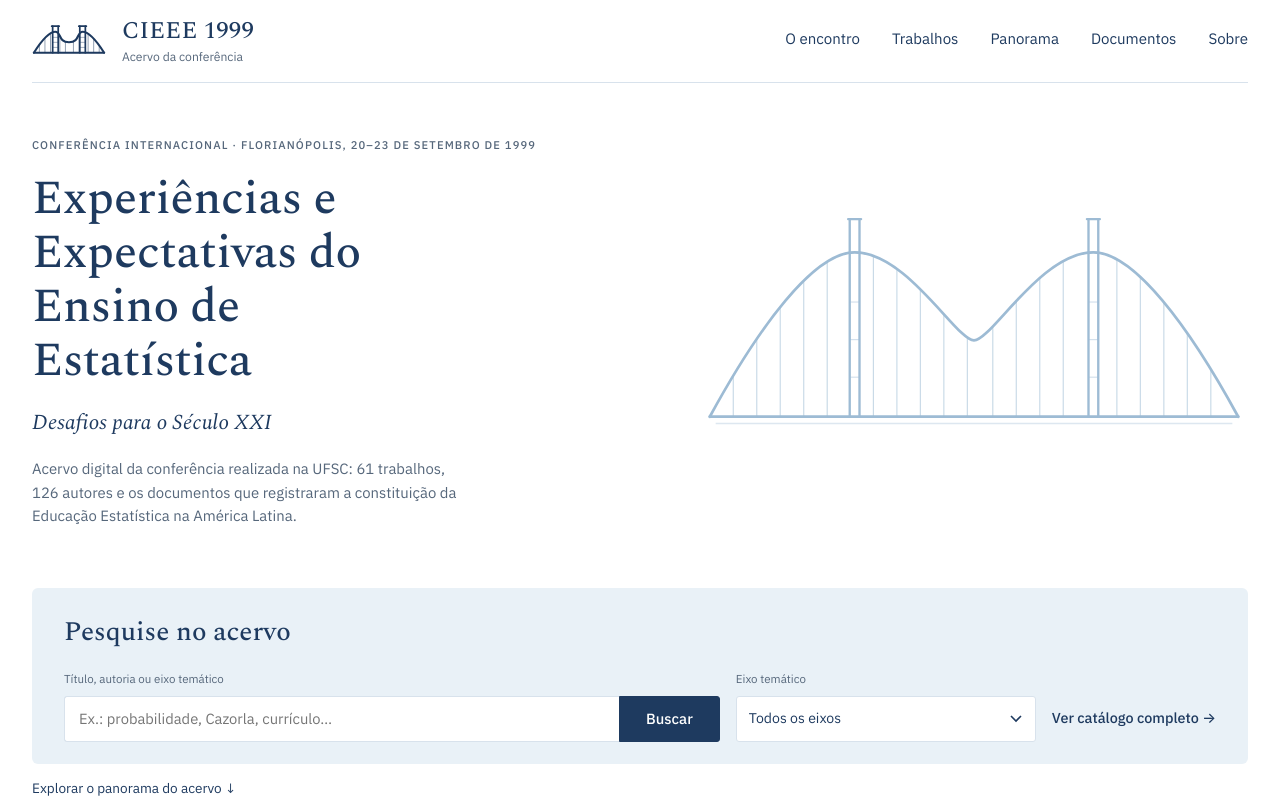
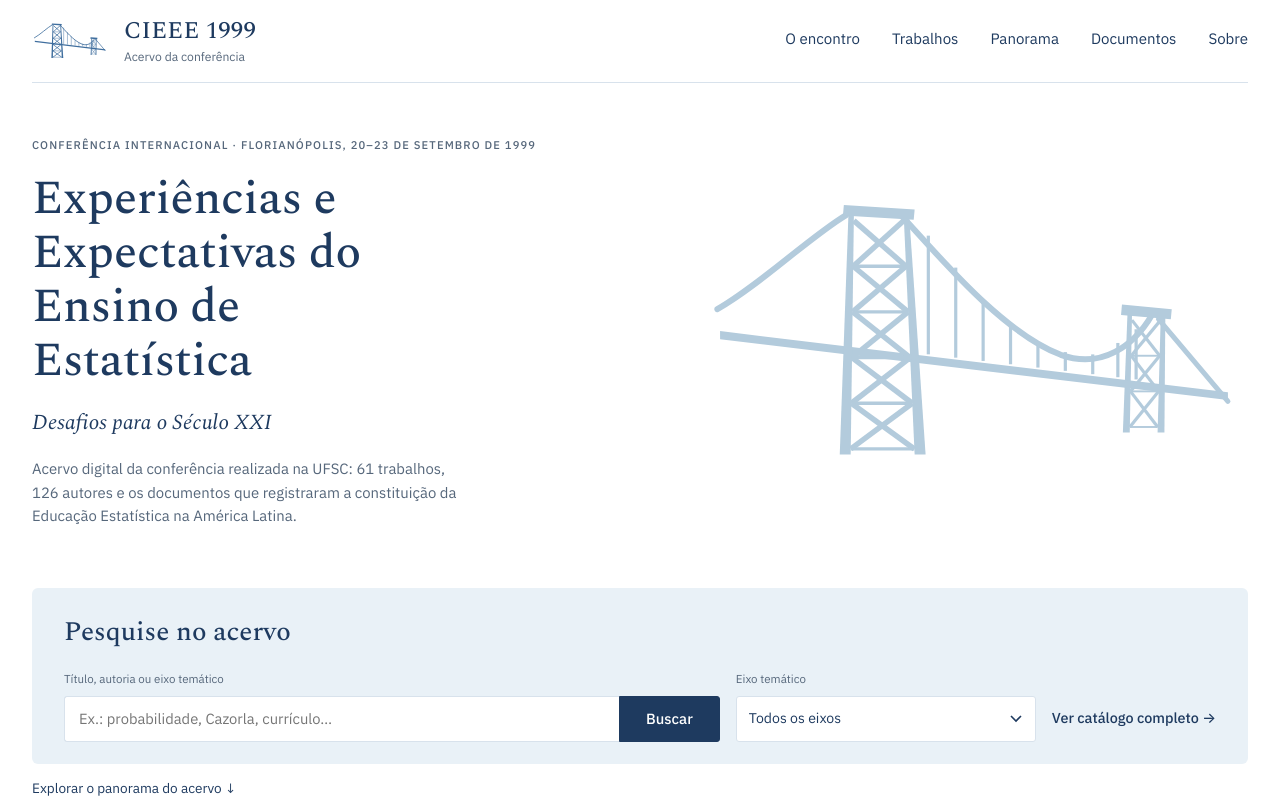
Before and after one commit to gerlansilva/acervo-educacao-estatistica-1999, a plain HTML site: page index.html in a window 1280 px wide. Shown: the top 803 px of the page. Drawn offline with nearby package versions, Linux system fonts and the light colour scheme.

Commit message:
Adota a ponte em perspectiva como marca do acervo
- Substitui a marca provisória pelo desenho da ponte (referência à Ponte Hercílio Luz)
- Mantém a mesma arte, em tom claro, na ilustração do hero

```diff
--- a/index.html
+++ b/index.html
@@ -58,7 +58,7 @@ a{color: inherit;}
   padding: 18px 0;
 }
 .brand{display:flex; align-items:center; gap:16px; text-decoration:none;}
-.brand-mark{width:74px; height:36px; flex:none; color:var(--navy); display:block;}
+.brand-mark{width:76px; height:38px; flex:none; display:block;}
 .brand-text{display:flex; flex-direction:column; line-height:1.15; flex:none;}
 .brand-text strong, .brand-text small{white-space:nowrap;}
 .brand-text strong{font-family:var(--serif); font-weight:500; font-size:1.5rem; letter-spacing:0.01em;}
@@ -91,7 +91,7 @@ a{color: inherit;}
   font-size: 0.93rem; color: var(--muted); margin-top: 16px; max-width: 48ch;
 }
 .hero-art{display:flex; justify-content:flex-end; align-items:center; min-width:0;}
-.hero-art svg{width:100%; max-width:560px; height:auto; color:var(--art);}
+.hero-art svg{width:100%; max-width:560px; height:auto;}
 
 /* ---------- painel de busca ---------- */
 .search-panel{
@@ -391,29 +391,50 @@ footer{padding: 52px 0 64px;}
 
   <header class="site-header" id="topo">
     <a class="brand" href="#topo" aria-label="CIEEE 1999 — Acervo da conferência">
-      <svg class="brand-mark" viewBox="0 0 120 58" fill="none" aria-hidden="true">
-<path d="M3 48H117" stroke="currentColor" stroke-width="3.4" stroke-linecap="round"/>
-<path d="M3 48C14.9 29.3 28.2 14 38 14C47.7 14 42 31 60 31C78 31 72.3 14 82 14C91.8 14 105.1 29.3 117 48" stroke="currentColor" stroke-width="3.4" stroke-linecap="round"/>
-<path d="M12 34.9V48" stroke="currentColor" stroke-width="1.4" opacity="0.55"/>
-<path d="M21 24.3V48" stroke="currentColor" stroke-width="1.4" opacity="0.55"/>
-<path d="M30 16.7V48" stroke="currentColor" stroke-width="1.4" opacity="0.55"/>
-<path d="M45.2 21V48" stroke="currentColor" stroke-width="1.4" opacity="0.55"/>
-<path d="M54.2 30.2V48" stroke="currentColor" stroke-width="1.4" opacity="0.55"/>
-<path d="M67.2 29.7V48" stroke="currentColor" stroke-width="1.4" opacity="0.55"/>
-<path d="M76.2 18V48" stroke="currentColor" stroke-width="1.4" opacity="0.55"/>
-<path d="M91 17.4V48" stroke="currentColor" stroke-width="1.4" opacity="0.55"/>
-<path d="M100 25.3V48" stroke="currentColor" stroke-width="1.4" opacity="0.55"/>
-<path d="M109 36.3V48" stroke="currentColor" stroke-width="1.4" opacity="0.55"/>
-<path d="M33.5 48V5M42.5 48V5" stroke="currentColor" stroke-width="2.8" stroke-linecap="round"/>
-<path d="M31.9 5H44.1" stroke="currentColor" stroke-width="2.8" stroke-linecap="round"/>
-<path d="M33.5 23.1H42.5" stroke="currentColor" stroke-width="1.4" opacity="0.45"/>
-<path d="M33.5 31.2H42.5" stroke="currentColor" stroke-width="1.4" opacity="0.45"/>
-<path d="M33.5 39.4H42.5" stroke="currentColor" stroke-width="1.4" opacity="0.45"/>
-<path d="M77.5 48V5M86.5 48V5" stroke="currentColor" stroke-width="2.8" stroke-linecap="round"/>
-<path d="M75.9 5H88.1" stroke="currentColor" stroke-width="2.8" stroke-linecap="round"/>
-<path d="M77.5 23.1H86.5" stroke="currentColor" stroke-width="1.4" opacity="0.45"/>
-<path d="M77.5 31.2H86.5" stroke="currentColor" stroke-width="1.4" opacity="0.45"/>
-<path d="M77.5 39.4H86.5" stroke="currentColor" stroke-width="1.4" opacity="0.45"/>
+      <svg class="brand-mark" viewBox="0 0 1200 600" fill="none" xmlns="http://www.w3.org/2000/svg">
+<line x1="500" y1="89.0" x2="500" y2="348.9" stroke="#3F6E9E" stroke-width="7"/>
+<line x1="560" y1="159.0" x2="560" y2="356.2" stroke="#3F6E9E" stroke-width="7"/>
+<line x1="620" y1="229.0" x2="620" y2="363.4" stroke="#3F6E9E" stroke-width="7"/>
+<line x1="680" y1="284.0" x2="680" y2="370.6" stroke="#3F6E9E" stroke-width="7"/>
+<line x1="740" y1="324.0" x2="740" y2="377.9" stroke="#3F6E9E" stroke-width="7"/>
+<line x1="800" y1="344.0" x2="800" y2="385.1" stroke="#3F6E9E" stroke-width="7"/>
+<line x1="860" y1="349.0" x2="860" y2="392.3" stroke="#3F6E9E" stroke-width="7"/>
+<line x1="915" y1="324.0" x2="915" y2="399.0" stroke="#3F6E9E" stroke-width="7"/>
+<line x1="955" y1="294.0" x2="955" y2="403.8" stroke="#3F6E9E" stroke-width="7"/>
+<path d="M38 250 C130 198 240 92 320 44" stroke="#3F6E9E" stroke-width="13" stroke-linecap="round"/>
+<path d="M442 46 C520 130 660 300 790 350 C880 382 950 330 990 262" stroke="#3F6E9E" stroke-width="13" stroke-linecap="round"/>
+<path d="M1004 272 L1156 452" stroke="#3F6E9E" stroke-width="11" stroke-linecap="round"/>
+<polygon points="926,520 941,520 946,262 936,262" fill="#3F6E9E"/>
+<polygon points="1017,520 1002,520 1009,262 1019,262" fill="#3F6E9E"/>
+<polygon points="924,240 1033,250 1031,272 922,263" fill="#3F6E9E"/>
+<line x1="945.8" y1="274.0" x2="1006.6" y2="352.0" stroke="#3F6E9E" stroke-width="7"/>
+<line x1="1008.7" y1="274.0" x2="944.3" y2="352.0" stroke="#3F6E9E" stroke-width="7"/>
+<line x1="944.3" y1="352.0" x2="1006.6" y2="352.0" stroke="#3F6E9E" stroke-width="4.2"/>
+<line x1="944.3" y1="352.0" x2="1004.4" y2="430.0" stroke="#3F6E9E" stroke-width="7"/>
+<line x1="1006.6" y1="352.0" x2="942.7" y2="430.0" stroke="#3F6E9E" stroke-width="7"/>
+<line x1="942.7" y1="430.0" x2="1004.4" y2="430.0" stroke="#3F6E9E" stroke-width="4.2"/>
+<line x1="942.7" y1="430.0" x2="1002.3" y2="508.0" stroke="#3F6E9E" stroke-width="7"/>
+<line x1="1004.4" y1="430.0" x2="941.2" y2="508.0" stroke="#3F6E9E" stroke-width="7"/>
+<line x1="941.2" y1="508.0" x2="1002.3" y2="508.0" stroke="#3F6E9E" stroke-width="4.2"/>
+<polygon points="44,298 1156,432 1156,449 44,316" fill="#3F6E9E"/>
+<polygon points="306,568 330,568 337,44 325,44" fill="#3F6E9E"/>
+<polygon points="494,568 470,568 446,44 458,44" fill="#3F6E9E"/>
+<polygon points="315,22 470,32 468,54 313,45" fill="#3F6E9E"/>
+<line x1="336.8" y1="56.0" x2="451.1" y2="156.0" stroke="#3F6E9E" stroke-width="12"/>
+<line x1="446.5" y1="56.0" x2="335.5" y2="156.0" stroke="#3F6E9E" stroke-width="12"/>
+<line x1="335.5" y1="156.0" x2="451.1" y2="156.0" stroke="#3F6E9E" stroke-width="7.199999999999999"/>
+<line x1="335.5" y1="156.0" x2="455.7" y2="256.0" stroke="#3F6E9E" stroke-width="12"/>
+<line x1="451.1" y1="156.0" x2="334.2" y2="256.0" stroke="#3F6E9E" stroke-width="12"/>
+<line x1="334.2" y1="256.0" x2="455.7" y2="256.0" stroke="#3F6E9E" stroke-width="7.199999999999999"/>
+<line x1="334.2" y1="256.0" x2="460.3" y2="356.0" stroke="#3F6E9E" stroke-width="12"/>
+<line x1="455.7" y1="256.0" x2="332.8" y2="356.0" stroke="#3F6E9E" stroke-width="12"/>
+<line x1="332.8" y1="356.0" x2="460.3" y2="356.0" stroke="#3F6E9E" stroke-width="7.199999999999999"/>
+<line x1="332.8" y1="356.0" x2="464.9" y2="456.0" stroke="#3F6E9E" stroke-width="12"/>
+<line x1="460.3" y1="356.0" x2="331.5" y2="456.0" stroke="#3F6E9E" stroke-width="12"/>
+<line x1="331.5" y1="456.0" x2="464.9" y2="456.0" stroke="#3F6E9E" stroke-width="7.199999999999999"/>
+<line x1="331.5" y1="456.0" x2="469.5" y2="556.0" stroke="#3F6E9E" stroke-width="12"/>
+<line x1="464.9" y1="456.0" x2="330.2" y2="556.0" stroke="#3F6E9E" stroke-width="12"/>
+<line x1="330.2" y1="556.0" x2="469.5" y2="556.0" stroke="#3F6E9E" stroke-width="7.199999999999999"/>
 </svg>
       <span class="brand-text">
         <strong>CIEEE 1999</strong>
@@ -438,39 +459,50 @@ footer{padding: 52px 0 64px;}
       <p class="lede">Acervo digital da conferência realizada na UFSC: 61 trabalhos, 126 autores e os documentos que registraram a constituição da Educação Estatística na América Latina.</p>
     </div>
     <div class="hero-art">
-      <svg viewBox="0 0 560 320" fill="none" aria-hidden="true">
-<path d="M10 246H550" stroke="currentColor" stroke-width="2.8" stroke-linecap="round"/>
-<path d="M16 253H544" stroke="currentColor" stroke-width="1.6" opacity="0.35"/>
-<path d="M10 246C60.3 153.6 116.6 78 158 78C211.7 78 262 168 280 168C298 168 348.3 78 402 78C443.4 78 499.7 153.6 550 246" stroke="currentColor" stroke-width="2.8" stroke-linecap="round"/>
-<path d="M34 204V246" stroke="currentColor" stroke-width="1.2" opacity="0.55"/>
-<path d="M58 166.5V246" stroke="currentColor" stroke-width="1.2" opacity="0.55"/>
-<path d="M82 133.9V246" stroke="currentColor" stroke-width="1.2" opacity="0.55"/>
-<path d="M106 107V246" stroke="currentColor" stroke-width="1.2" opacity="0.55"/>
-<path d="M130 87.5V246" stroke="currentColor" stroke-width="1.2" opacity="0.55"/>
-<path d="M177.2 81.6V246" stroke="currentColor" stroke-width="1.2" opacity="0.55"/>
-<path d="M201.2 94.9V246" stroke="currentColor" stroke-width="1.2" opacity="0.55"/>
-<path d="M225.2 115.7V246" stroke="currentColor" stroke-width="1.2" opacity="0.55"/>
-<path d="M249.2 141.2V246" stroke="currentColor" stroke-width="1.2" opacity="0.55"/>
-<path d="M273.2 165.2V246" stroke="currentColor" stroke-width="1.2" opacity="0.55"/>
-<path d="M299.2 153.8V246" stroke="currentColor" stroke-width="1.2" opacity="0.55"/>
-<path d="M323.2 127.7V246" stroke="currentColor" stroke-width="1.2" opacity="0.55"/>
-<path d="M347.2 104.1V246" stroke="currentColor" stroke-width="1.2" opacity="0.55"/>
-<path d="M371.2 86.9V246" stroke="currentColor" stroke-width="1.2" opacity="0.55"/>
-<path d="M426 85.2V246" stroke="currentColor" stroke-width="1.2" opacity="0.55"/>
-<path d="M450 103.2V246" stroke="currentColor" stroke-width="1.2" opacity="0.55"/>
-<path d="M474 128.9V246" stroke="currentColor" stroke-width="1.2" opacity="0.55"/>
-<path d="M498 160.7V246" stroke="currentColor" stroke-width="1.2" opacity="0.55"/>
-<path d="M522 197.5V246" stroke="currentColor" stroke-width="1.2" opacity="0.55"/>
-<path d="M153 246V44M163 246V44" stroke="currentColor" stroke-width="2.4" stroke-linecap="round"/>
-<path d="M151.4 44H164.6" stroke="currentColor" stroke-width="2.4" stroke-linecap="round"/>
-<path d="M153 128.8H163" stroke="currentColor" stroke-width="1.2" opacity="0.45"/>
-<path d="M153 167.2H163" stroke="currentColor" stroke-width="1.2" opacity="0.45"/>
-<path d="M153 205.6H163" stroke="currentColor" stroke-width="1.2" opacity="0.45"/>
-<path d="M397 246V44M407 246V44" stroke="currentColor" stroke-width="2.4" stroke-linecap="round"/>
-<path d="M395.4 44H408.6" stroke="currentColor" stroke-width="2.4" stroke-linecap="round"/>
-<path d="M397 128.8H407" stroke="currentColor" stroke-width="1.2" opacity="0.45"/>
-<path d="M397 167.2H407" stroke="currentColor" stroke-width="1.2" opacity="0.45"/>
-<path d="M397 205.6H407" stroke="currentColor" stroke-width="1.2" opacity="0.45"/>
+      <svg viewBox="0 0 1200 600" fill="none" xmlns="http://www.w3.org/2000/svg">
+<line x1="500" y1="89.0" x2="500" y2="348.9" stroke="#B3CBDC" stroke-width="7"/>
+<line x1="560" y1="159.0" x2="560" y2="356.2" stroke="#B3CBDC" stroke-width="7"/>
+<line x1="620" y1="229.0" x2="620" y2="363.4" stroke="#B3CBDC" stroke-width="7"/>
+<line x1="680" y1="284.0" x2="680" y2="370.6" stroke="#B3CBDC" stroke-width="7"/>
+<line x1="740" y1="324.0" x2="740" y2="377.9" stroke="#B3CBDC" stroke-width="7"/>
+<line x1="800" y1="344.0" x2="800" y2="385.1" stroke="#B3CBDC" stroke-width="7"/>
+<line x1="860" y1="349.0" x2="860" y2="392.3" stroke="#B3CBDC" stroke-width="7"/>
+<line x1="915" y1="324.0" x2="915" y2="399.0" stroke="#B3CBDC" stroke-width="7"/>
+<line x1="955" y1="294.0" x2="955" y2="403.8" stroke="#B3CBDC" stroke-width="7"/>
+<path d="M38 250 C130 198 240 92 320 44" stroke="#B3CBDC" stroke-width="13" stroke-linecap="round"/>
+<path d="M442 46 C520 130 660 300 790 350 C880 382 950 330 990 262" stroke="#B3CBDC" stroke-width="13" stroke-linecap="round"/>
+<path d="M1004 272 L1156 452" stroke="#B3CBDC" stroke-width="11" stroke-linecap="round"/>
+<polygon points="926,520 941,520 946,262 936,262" fill="#B3CBDC"/>
+<polygon points="1017,520 1002,520 1009,262 1019,262" fill="#B3CBDC"/>
+<polygon points="924,240 1033,250 1031,272 922,263" fill="#B3CBDC"/>
+<line x1="945.8" y1="274.0" x2="1006.6" y2="352.0" stroke="#B3CBDC" stroke-width="7"/>
+<line x1="1008.7" y1="274.0" x2="944.3" y2="352.0" stroke="#B3CBDC" stroke-width="7"/>
+<line x1="944.3" y1="352.0" x2="1006.6" y2="352.0" stroke="#B3CBDC" stroke-width="4.2"/>
+<line x1="944.3" y1="352.0" x2="1004.4" y2="430.0" stroke="#B3CBDC" stroke-width="7"/>
+<line x1="1006.6" y1="352.0" x2="942.7" y2="430.0" stroke="#B3CBDC" stroke-width="7"/>
+<line x1="942.7" y1="430.0" x2="1004.4" y2="430.0" stroke="#B3CBDC" stroke-width="4.2"/>
+<line x1="942.7" y1="430.0" x2="1002.3" y2="508.0" stroke="#B3CBDC" stroke-width="7"/>
+<line x1="1004.4" y1="430.0" x2="941.2" y2="508.0" stroke="#B3CBDC" stroke-width="7"/>
+<line x1="941.2" y1="508.0" x2="1002.3" y2="508.0" stroke="#B3CBDC" stroke-width="4.2"/>
+<polygon points="44,298 1156,432 1156,449 44,316" fill="#B3CBDC"/>
+<polygon points="306,568 330,568 337,44 325,44" fill="#B3CBDC"/>
+<polygon points="494,568 470,568 446,44 458,44" fill="#B3CBDC"/>
+<polygon points="315,22 470,32 468,54 313,45" fill="#B3CBDC"/>
+<line x1="336.8" y1="56.0" x2="451.1" y2="156.0" stroke="#B3CBDC" stroke-width="12"/>
+<line x1="446.5" y1="56.0" x2="335.5" y2="156.0" stroke="#B3CBDC" stroke-width="12"/>
+<line x1="335.5" y1="156.0" x2="451.1" y2="156.0" stroke="#B3CBDC" stroke-width="7.199999999999999"/>
+<line x1="335.5" y1="156.0" x2="455.7" y2="256.0" stroke="#B3CBDC" stroke-width="12"/>
+<line x1="451.1" y1="156.0" x2="334.2" y2="256.0" stroke="#B3CBDC" stroke-width="12"/>
+<line x1="334.2" y1="256.0" x2="455.7" y2="256.0" stroke="#B3CBDC" stroke-width="7.199999999999999"/>
+<line x1="334.2" y1="256.0" x2="460.3" y2="356.0" stroke="#B3CBDC" stroke-width="12"/>
+<line x1="455.7" y1="256.0" x2="332.8" y2="356.0" stroke="#B3CBDC" stroke-width="12"/>
+<line x1="332.8" y1="356.0" x2="460.3" y2="356.0" stroke="#B3CBDC" stroke-width="7.199999999999999"/>
+<line x1="332.8" y1="356.0" x2="464.9" y2="456.0" stroke="#B3CBDC" stroke-width="12"/>
+<line x1="460.3" y1="356.0" x2="331.5" y2="456.0" stroke="#B3CBDC" stroke-width="12"/>
+<line x1="331.5" y1="456.0" x2="464.9" y2="456.0" stroke="#B3CBDC" stroke-width="7.199999999999999"/>
+<line x1="331.5" y1="456.0" x2="469.5" y2="556.0" stroke="#B3CBDC" stroke-width="12"/>
+<line x1="464.9" y1="456.0" x2="330.2" y2="556.0" stroke="#B3CBDC" stroke-width="12"/>
+<line x1="330.2" y1="556.0" x2="469.5" y2="556.0" stroke="#B3CBDC" stroke-width="7.199999999999999"/>
 </svg>
     </div>
   </section>
```
Also changed, not shown: assets/logo.svg.
